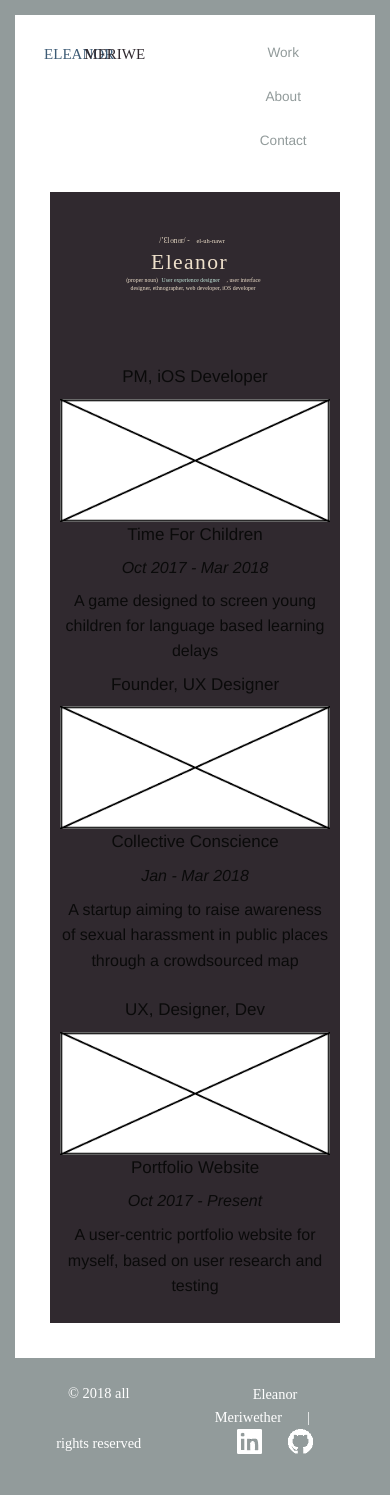
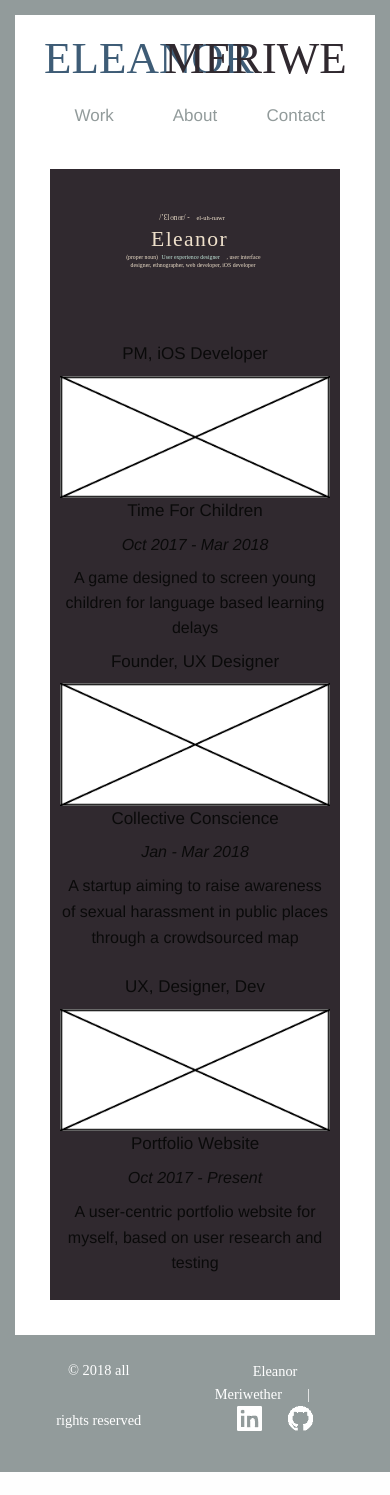
Before and after one commit to emeriwether/emeriwether.github.io, a Jekyll site: the page built from index.html, in a window 390 px wide. Built offline with Jekyll 4.4.1, drawn with Linux system fonts in a browser that asks for light colours; some web fonts are replaced; after the commit the page ends 1472 px from its top, so only the background shows below that.

Commit message:
change top bar to medium breakpoints

```diff
--- a/_layouts/default.html
+++ b/_layouts/default.html
@@ -35,9 +35,9 @@
             <div class="grid-x" id="content-bg">
 
                 <div class="grid-x" id="topNav">
-                    <div class="small-4 cell" id="logo" preserveAspectRatio="xMinYMin meet"><img src="img/logo.svg"></div>
+                    <div class="medium-4 cell" id="logo" preserveAspectRatio="xMinYMin meet"><img src="img/logo.svg"></div>
                     <div class="auto cell"></div>
-                    <nav class="small-5 cell">
+                    <nav class="medium-5 cell">
                         <ul class="menu horizontal expanded">
                             <li class="h5"><a href="index.html">Work</a></li>
                             <li class="h5"><a href="pages/about.html">About</a></li>
--- a/css/app.css
+++ b/css/app.css
@@ -1,13 +1,7 @@
 @media screen and (max-width: 45.438em) {
 
-    nav > ul > li > a {
-        font-size: 80%
-    }
 }
 
 @media screen and (min-width: 40em) and (max-width: 51.938em) {
 
-    nav > ul > li > a {
-        font-size: 80%
-    }
 }
```
